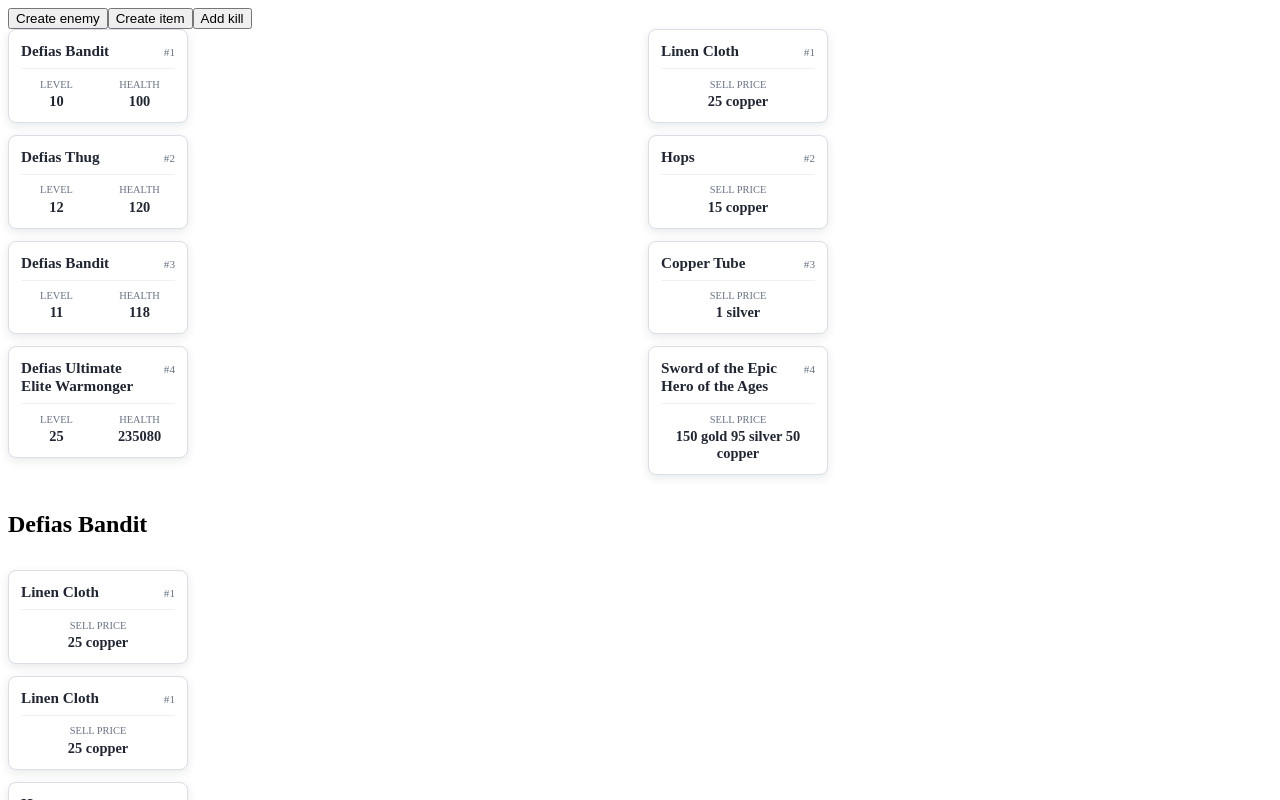
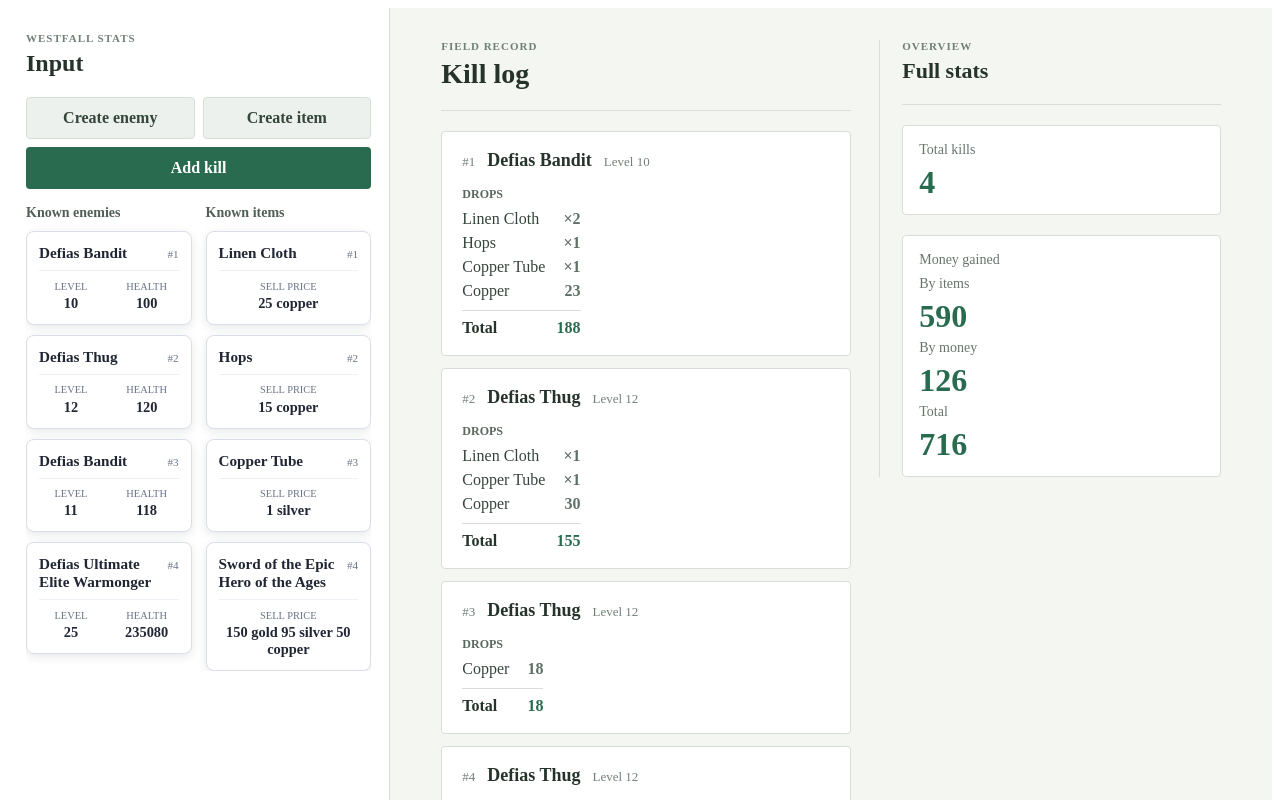
Before and after one commit to Moppengop/westfall-stats, an Angular app: page / in a window 1280 px wide. Shown: the top 800 px of the page. Built offline with nearby package versions, Linux system fonts and the light colour scheme.

Commit message:
Devided screen into input & stats, new way of looking at it

```diff
--- a/src/app/components/input/input.component.html
+++ b/src/app/components/input/input.component.html
@@ -1,8 +1,17 @@
-<div class="input-root">
+<main class="workspace">
+  <aside class="input-root" aria-labelledby="input-title">
+    <header class="input-header">
+      <p class="eyebrow">WESTFALL STATS</p>
+      <h1 id="input-title">Input</h1>
+    </header>
 
+    <div class="create-actions">
       <button type="button" (click)="isCreateEnemyOpen = true">Create enemy</button>
       <button type="button" (click)="isCreateItemOpen = true">Create item</button>
-  <button type="button" (click)="isCreateKillOpen = true">Add kill</button>
+    </div>
+    <div class="kill-action">
+      <button type="button" class="add-kill-button" (click)="isCreateKillOpen = true">Add kill</button>
+    </div>
 
     @if (isCreateEnemyOpen) {
       <app-create-enemy (submitted)="createEnemy($event)" (cancelled)="isCreateEnemyOpen = false" />
@@ -19,29 +28,23 @@
       />
     }
 
-  <div class="page add-enemy">
-    <div class="card-group">
+    <div class="catalog-list">
+      <section class="card-group" aria-labelledby="enemies-title">
+        <h2 id="enemies-title">Known enemies</h2>
         @for (enemy of knownEnemies; track enemy.id) {
           <app-enemy-card [enemy]="enemy" />
         }
-    </div>
+      </section>
 
-    <div class="card-group">
+      <section class="card-group" aria-labelledby="items-title">
+        <h2 id="items-title">Known items</h2>
         @for (item of knownItems; track item.id) {
           <app-item-card [item]="item" />
         }
+      </section>
     </div>
 
-    <div class="card-group">
-      @for (kill of killedEnemies; track kill) {
-        <h2>{{ kill.enemy.name }}</h2>
-        @for (item of kill.dropped_items; track item) {
-          @for (_ of repeat(item.amount); track $index) {
-            <app-item-card [item]="item.item" />
-          }
-        }
-        <label>dropped money: {{ kill.dropped_money }}</label>
-      }
-    </div>
-  </div>
-</div>
+  </aside>
+
+  <app-stats />
+</main>
--- a/src/app/components/input/input.component.scss
+++ b/src/app/components/input/input.component.scss
@@ -1,35 +1,125 @@
-.input-container {
-  padding: 16px;
+.workspace {
+  display: grid;
+  grid-template-columns: minmax(380px, 1.3fr) minmax(0, 3fr);
+  min-height: 100vh;
+  background: #f4f6f2;
 }
 
-.add-enemy {
+.input-root {
+  position: sticky;
+  top: 0;
+  display: flex;
+  height: 100vh;
+  min-height: 560px;
+  flex-direction: column;
+  padding: 24px 18px 18px;
+  overflow: hidden;
+  border-right: 1px solid #d8ded7;
+  background: #fff;
+}
+
+.input-header {
+  margin-bottom: 20px;
+}
+
+.eyebrow {
+  margin: 0 0 6px;
+  color: #718076;
+  font-size: 11px;
+  font-weight: 700;
+  letter-spacing: 1px;
+}
+
+.input-header h1 {
+  margin: 0;
+  color: #26332b;
+  font-size: 24px;
+}
+
+.create-actions {
+  display: grid;
+  grid-template-columns: 1fr 1fr;
+  gap: 8px;
+  margin-bottom: 8px;
+}
+
+.create-actions button,
+.add-kill-button {
+  min-height: 42px;
+  border: 1px solid transparent;
+  border-radius: 4px;
+  font: inherit;
+  font-weight: 650;
+  cursor: pointer;
+}
+
+.create-actions button {
+  padding: 8px;
+  border-color: #d7ded8;
+  background: #edf1ed;
+  color: #34453a;
+}
+
+.create-actions button:hover {
+  background: #e2e9e3;
+}
+
+.catalog-list {
   display: grid;
   grid-template-columns: repeat(2, minmax(0, 1fr));
-  gap: 1rem;
+  min-height: 0;
+  gap: 14px;
+  overflow-y: auto;
 }
 
 .card-group {
   display: grid;
   align-content: start;
-  gap: 0.75rem;
+  gap: 10px;
 }
 
-.input-field {
-  padding: 8px 12px;
-  font-size: 16px;
-  border: 2px solid #ccc;
-  border-radius: 4px;
+.card-group h2 {
+  margin: 0;
+  color: #516056;
+  font-size: 14px;
+}
+
+.kill-action {
+  margin-bottom: 16px;
+  background: #fff;
+}
+
+.add-kill-button {
   width: 100%;
-  max-width: 300px;
-  transition: border-color 0.3s ease;
+  padding: 10px 14px;
+  background: #286b4f;
+  color: #fff;
+}
 
-  &:focus {
-    outline: none;
-    border-color: #007bff;
-    box-shadow: 0 0 5px rgba(0, 123, 255, 0.3);
+.add-kill-button:hover {
+  background: #1f593f;
+}
+
+@media (max-width: 900px) {
+  .workspace {
+    grid-template-columns: minmax(0, 1fr);
   }
 
-  &::placeholder {
-    color: #999;
+  .input-root {
+    position: relative;
+    height: auto;
+    min-height: 560px;
+    border-right: 0;
+    border-bottom: 1px solid #d8ded7;
+  }
+
+  .catalog-list {
+    overflow: visible;
   }
 }
+
+@media (max-width: 480px) {
+  .catalog-list {
+    grid-template-columns: minmax(0, 1fr);
+  }
+}
--- a/src/app/components/input/input.component.ts
+++ b/src/app/components/input/input.component.ts
@@ -9,10 +9,11 @@ import { MainService } from '../../services/main.service';
 import { CreateEnemyComponent, NewEnemyData } from '../popups/create-enemy/create-enemy.component';
 import { CreateItemComponent, NewItemData } from '../popups/create-item/create-item.component';
 import { CreateKillComponent, NewKillData } from '../popups/create-kill/create-kill.component';
+import { StatsComponent } from '../stats/stats.component';
 
 @Component({
   selector: 'app-input',
-  imports: [EnemyCardComponent, ItemCardComponent, CreateEnemyComponent, CreateItemComponent, CreateKillComponent],
+  imports: [EnemyCardComponent, ItemCardComponent, CreateEnemyComponent, CreateItemComponent, CreateKillComponent, StatsComponent],
   templateUrl: './input.component.html',
   styleUrl: './input.component.scss',
 })
@@ -32,6 +33,7 @@ export class InputComponent implements OnInit {
     this.knownItems = data.knownItems;
     this.knownEnemies = data.knownEnemies;
     this.killedEnemies = data.killedEnemies;
+    this.mainService.setKilledEnemies(this.killedEnemies);
   }
 
   addKnownItem(name: string, sell_price: number): boolean {
@@ -88,6 +90,7 @@ export class InputComponent implements OnInit {
     }
 
     this.killedEnemies.push(newKill);
+    this.mainService.setKilledEnemies([...this.killedEnemies]);
     return newKill;
   }
 
--- a/src/app/components/stats/stats.component.html
+++ b/src/app/components/stats/stats.component.html
@@ -1 +1,62 @@
-<p>stats.component works!</p>
+<section class="stats-panel" aria-label="Combat records and statistics">
+	<div class="stats-layout">
+		<section class="kill-log" aria-labelledby="stats-title">
+			<header class="stats-header">
+				<div>
+					<p class="eyebrow">FIELD RECORD</p>
+					<h1 id="stats-title">Kill log</h1>
+				</div>
+			</header>
+
+			@if (mainService.killedEnemies().length === 0) {
+				<p class="empty-state">Kills you record will appear here.</p>
+			} @else {
+				<ol class="kill-list">
+					@for (kill of mainService.killedEnemies(); track kill.kill_number) {
+						<li class="kill-entry">
+							<header class="kill-entry__header">
+								<span class="kill-number">#{{ kill.kill_number }}</span>
+								<h2>{{ kill.enemy.name }}</h2>
+								<span class="enemy-level">Level {{ kill.enemy.level }}</span>
+							</header>
+
+							<div class="kill-entry__content">
+								<div class="drops">
+									<h3>Drops</h3>
+                                    <ul>
+                                        @for (drop of kill.dropped_items; track $index) {
+                                            <li><span>{{ drop.item.name }}</span><strong>×{{ drop.amount }}</strong></li>
+                                        }
+                                        @if (kill.dropped_money > 0) {
+                                            <li><span>Copper</span><strong>{{ kill.dropped_money }}</strong></li>
+                                        }
+										<li class="drop-total"><span>Total</span><strong>{{ enemyWorth(kill, 'total') }}</strong></li>
+                                    </ul>
+								</div>
+							</div>
+						</li>
+					}
+				</ol>
+			}
+		</section>
+
+		<aside class="full-stats-menu" aria-labelledby="full-stats-title">
+			<header class="stats-header">
+				<div>
+					<p class="eyebrow">OVERVIEW</p>
+					<h2 id="full-stats-title">Full stats</h2>
+				</div>
+			</header>
+			<div class="stat-total">
+				<span>Total kills</span>
+				<strong>{{ mainService.killedEnemies().length }}</strong>
+			</div>
+			<div class="stat-total">
+				<span>Money gained</span>
+				By items<strong>{{ allEnemiesWorth(mainService.killedEnemies(), 'items') }}</strong>
+                By money <strong>{{ allEnemiesWorth(mainService.killedEnemies(), 'money') }}</strong>
+                Total <strong>{{ allEnemiesWorth(mainService.killedEnemies(), 'total') }}</strong>
+			</div>
+		</aside>
+	</div>
+</section>
--- a/src/app/components/stats/stats.component.scss
+++ b/src/app/components/stats/stats.component.scss
@@ -0,0 +1,187 @@
+:host {
+	display: block;
+	min-width: 0;
+}
+
+.stats-panel {
+	min-height: 100vh;
+	padding: 32px clamp(20px, 4vw, 56px);
+	color: #26332b;
+}
+
+.stats-layout {
+	display: grid;
+	grid-template-columns: minmax(0, 1.2fr) minmax(240px, 1fr);
+	align-items: start;
+	gap: 28px;
+}
+
+.kill-log,
+.full-stats-menu {
+	min-width: 0;
+}
+
+.full-stats-menu {
+	padding-left: 22px;
+	border-left: 1px solid #d8ded7;
+}
+
+.stats-header {
+	display: flex;
+	align-items: end;
+	justify-content: space-between;
+	gap: 20px;
+	padding-bottom: 20px;
+	border-bottom: 1px solid #d8ded7;
+}
+
+.eyebrow {
+	margin: 0 0 6px;
+	color: #718076;
+	font-size: 11px;
+	font-weight: 700;
+	letter-spacing: 1px;
+}
+
+.stats-header h1 {
+	margin: 0;
+	font-size: 28px;
+}
+
+.stats-header h2 {
+	margin: 0;
+	font-size: 22px;
+}
+
+
+.empty-state {
+	padding: 32px 0;
+	color: #718076;
+}
+
+.kill-list {
+	display: grid;
+	gap: 12px;
+	margin: 20px 0 0;
+	padding: 0;
+	list-style: none;
+}
+
+.kill-entry {
+	padding: 18px 20px;
+	border: 1px solid #d8ded7;
+	border-radius: 4px;
+	background: #fff;
+}
+
+.kill-entry__header {
+	display: flex;
+	align-items: baseline;
+	gap: 12px;
+	flex-wrap: wrap;
+}
+
+.kill-number,
+.enemy-level {
+	color: #718076;
+	font-size: 13px;
+}
+
+.kill-entry__header h2 {
+	margin: 0;
+	font-size: 18px;
+}
+
+.kill-entry__content {
+	display: flex;
+	justify-content: space-between;
+	gap: 24px;
+	margin-top: 16px;
+}
+
+.drops h3 {
+	margin: 0 0 8px;
+	color: #59675d;
+	font-size: 12px;
+	text-transform: uppercase;
+}
+
+.drops ul {
+	display: grid;
+	gap: 6px;
+	margin: 0;
+	padding: 0;
+	list-style: none;
+}
+
+.drops li {
+	display: flex;
+	gap: 18px;
+	justify-content: space-between;
+	color: #35443a;
+}
+
+.drops li strong {
+	color: #617067;
+	font-weight: 600;
+}
+
+.drops li.drop-total {
+	margin-top: 4px;
+	padding-top: 8px;
+	border-top: 1px solid #d8ded7;
+	color: #26332b;
+	font-weight: 700;
+}
+
+.drops li.drop-total strong {
+	color: #286b4f;
+	font-weight: 700;
+}
+
+.no-drops {
+	margin: 0;
+	color: #718076;
+}
+
+@media (max-width: 520px) {
+	.stats-layout {
+		grid-template-columns: minmax(0, 1fr);
+		gap: 28px;
+	}
+
+	.full-stats-menu {
+		padding: 0;
+		border-left: 0;
+	}
+
+	.stats-panel {
+		padding: 24px 16px;
+	}
+
+	.kill-entry {
+		padding: 14px;
+	}
+
+	.kill-entry__content {
+		gap: 12px;
+	}
+}
+
+.stat-total {
+	display: grid;
+	gap: 8px;
+	margin-top: 20px;
+	padding: 16px;
+	border: 1px solid #d8ded7;
+	border-radius: 4px;
+	background: #fff;
+	color: #66746a;
+	font-size: 14px;
+}
+
+.stat-total strong {
+	color: #286b4f;
+	font-size: 32px;
+	line-height: 1;
+}
--- a/src/app/components/stats/stats.component.ts
+++ b/src/app/components/stats/stats.component.ts
@@ -1,11 +1,47 @@
 import { Component } from '@angular/core';
+import { MainService } from '../../services/main.service';
+import { KilledEnemy } from '../../models/killed_enemy';
 
 @Component({
-  selector: 'app-stats.component',
+  selector: 'app-stats',
   imports: [],
   templateUrl: './stats.component.html',
   styleUrl: './stats.component.scss',
 })
 export class StatsComponent {
+  constructor(readonly mainService: MainService) {}
 
+  enemyWorth(enemy: KilledEnemy, type: 'items' | 'money' | 'total'): number {
+    var itemsWorth = 0;
+    var moneyWorth = 0;
+    for (const droppedItem of enemy.dropped_items) {
+      itemsWorth += droppedItem.item.sell_price * droppedItem.amount;
+    }
+    moneyWorth += enemy.dropped_money;
+    switch (type) {
+      case 'items':
+        return itemsWorth;
+      case 'money':
+        return moneyWorth;
+      case 'total':
+        return itemsWorth + moneyWorth;
+    }
+  }
+
+  allEnemiesWorth(enemies: KilledEnemy[], type: 'items' | 'money' | 'total'): number {
+    var itemsWorth = 0;
+    var moneyWorth = 0;
+    for (const enemy of enemies) {
+      itemsWorth += this.enemyWorth(enemy, 'items');
+      moneyWorth += this.enemyWorth(enemy, 'money');
+    }
+    switch (type) {
+      case 'items':
+        return itemsWorth;
+      case 'money':
+        return moneyWorth;
+      case 'total':
+        return itemsWorth + moneyWorth;
+    }
+  }
 }
--- a/src/app/services/main.service.ts
+++ b/src/app/services/main.service.ts
@@ -1,4 +1,4 @@
-import { Injectable } from '@angular/core';
+import { Injectable, signal } from '@angular/core';
 import mockData from '../mock-data/data.json';
 import { DroppedItems } from '../models/dropped_items';
 import { Enemy } from '../models/enemy';
@@ -11,6 +11,7 @@ interface MockDroppedItem {
 }
 
 interface MockKill {
+	kill_number: number;
 	enemy_id: number;
 	dropped_items: MockDroppedItem[];
 	dropped_money: number;
@@ -24,6 +25,12 @@ interface MockData {
 
 @Injectable({ providedIn: 'root' })
 export class MainService {
+	readonly killedEnemies = signal<KilledEnemy[]>([]);
+
+	setKilledEnemies(killedEnemies: KilledEnemy[]): void {
+		this.killedEnemies.set(killedEnemies);
+	}
+
 	loadMockData(): {
 		knownItems: Item[];
 		knownEnemies: Enemy[];
@@ -51,6 +58,7 @@ export class MainService {
 						.filter((droppedItem): droppedItem is DroppedItems => droppedItem !== undefined);
 
 					return {
+						kill_number: kill.kill_number,
 						enemy,
 						dropped_items: droppedItems,
 						dropped_money: kill.dropped_money,
```
Lines whose indentation alone changed are shown as unchanged.
